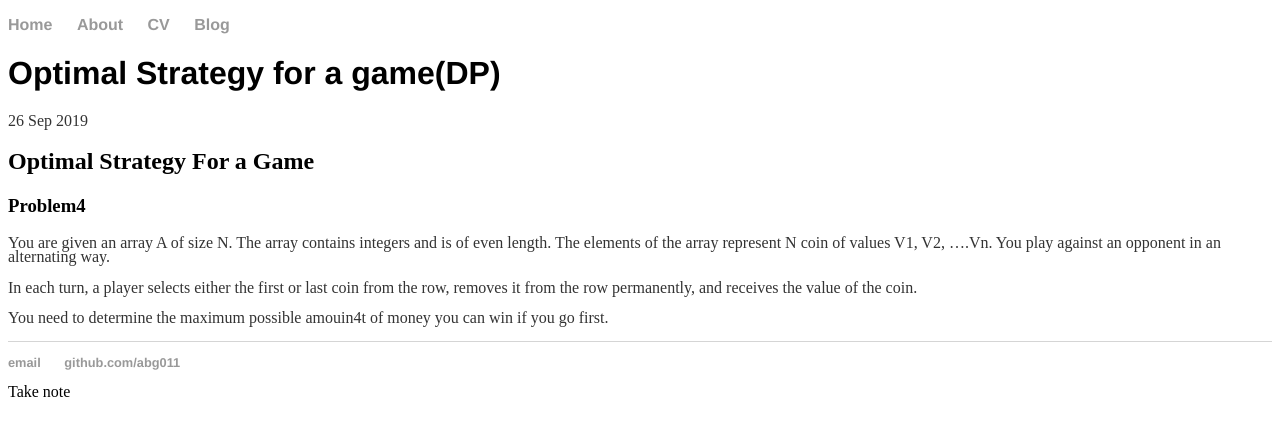
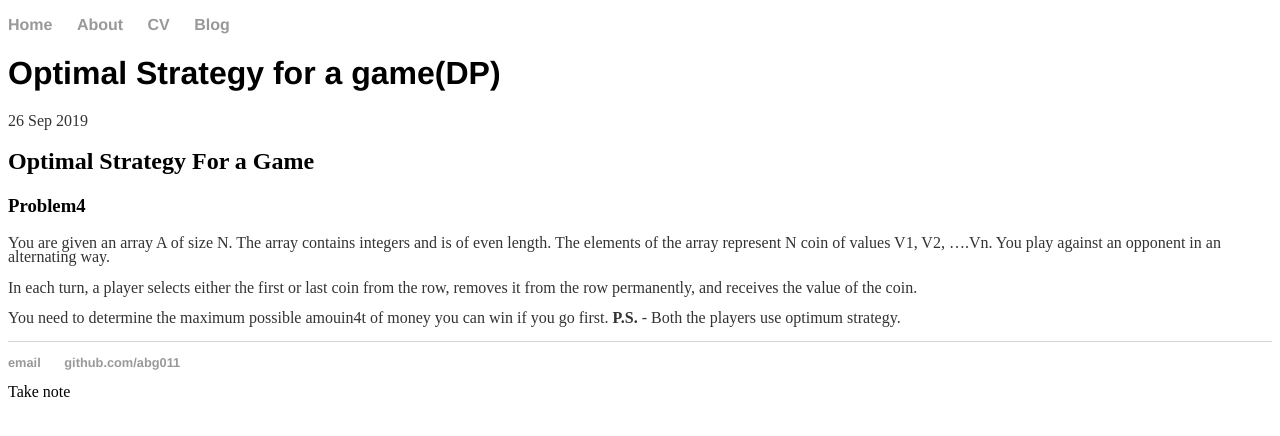
Before and after one commit to abhigupta543/abg011.github.io, a Jekyll site: the page built from _posts/2019-09-26-Optimal-Strategy.md, in a window 1280 px wide. Shown: the top 436 px of the page. Built offline with Jekyll 4.4.1, drawn with Linux system fonts in a browser that asks for light colours.

Commit message:
Update 2019-09-26-Optimal-Strategy.md

```diff
--- a/_posts/2019-09-26-Optimal-Strategy.md
+++ b/_posts/2019-09-26-Optimal-Strategy.md
@@ -11,3 +11,4 @@ You are given an array A of size N. The array contains integers and is of even l
 In each turn, a player selects either the first or last coin from the row, removes it from the row permanently, and receives the value of the coin.
 
 You need to determine the maximum possible amouin4t of money you can win if you go first.
+**P.S.** - Both the players use optimum strategy.
```
